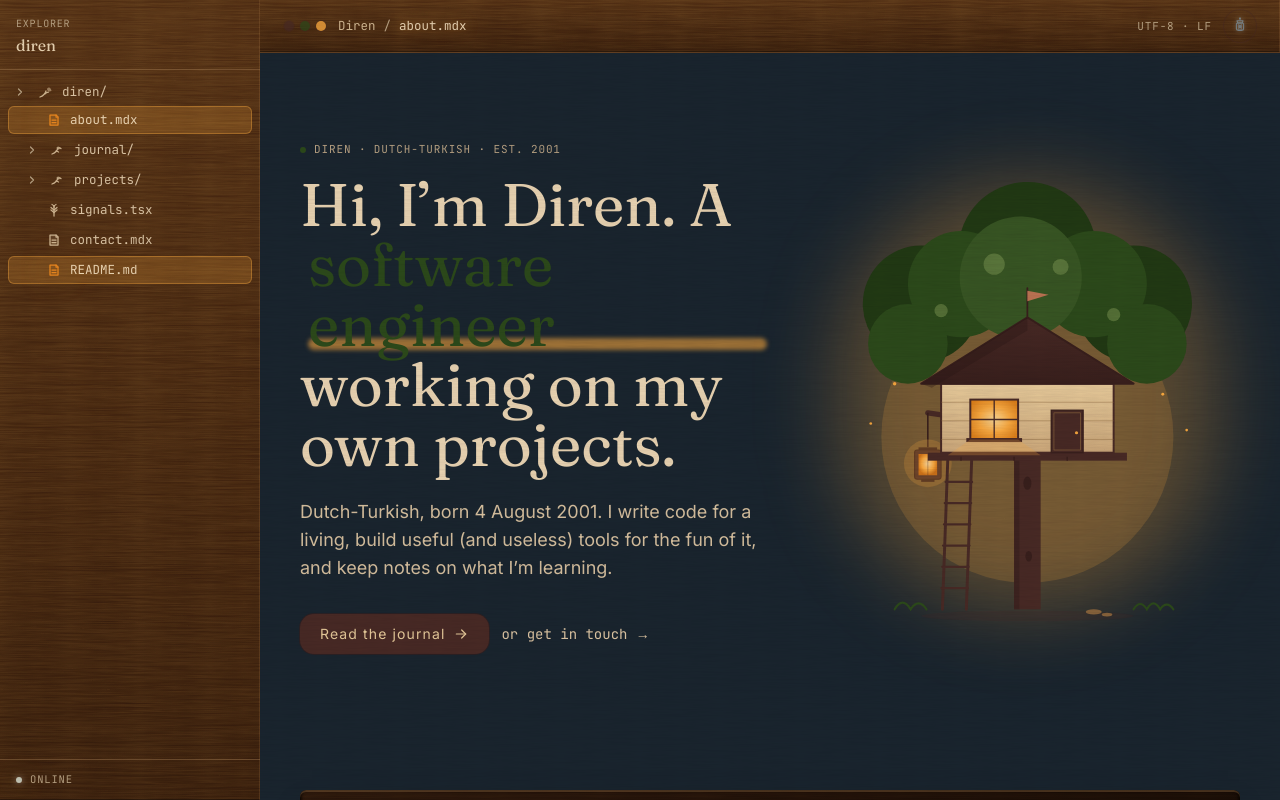
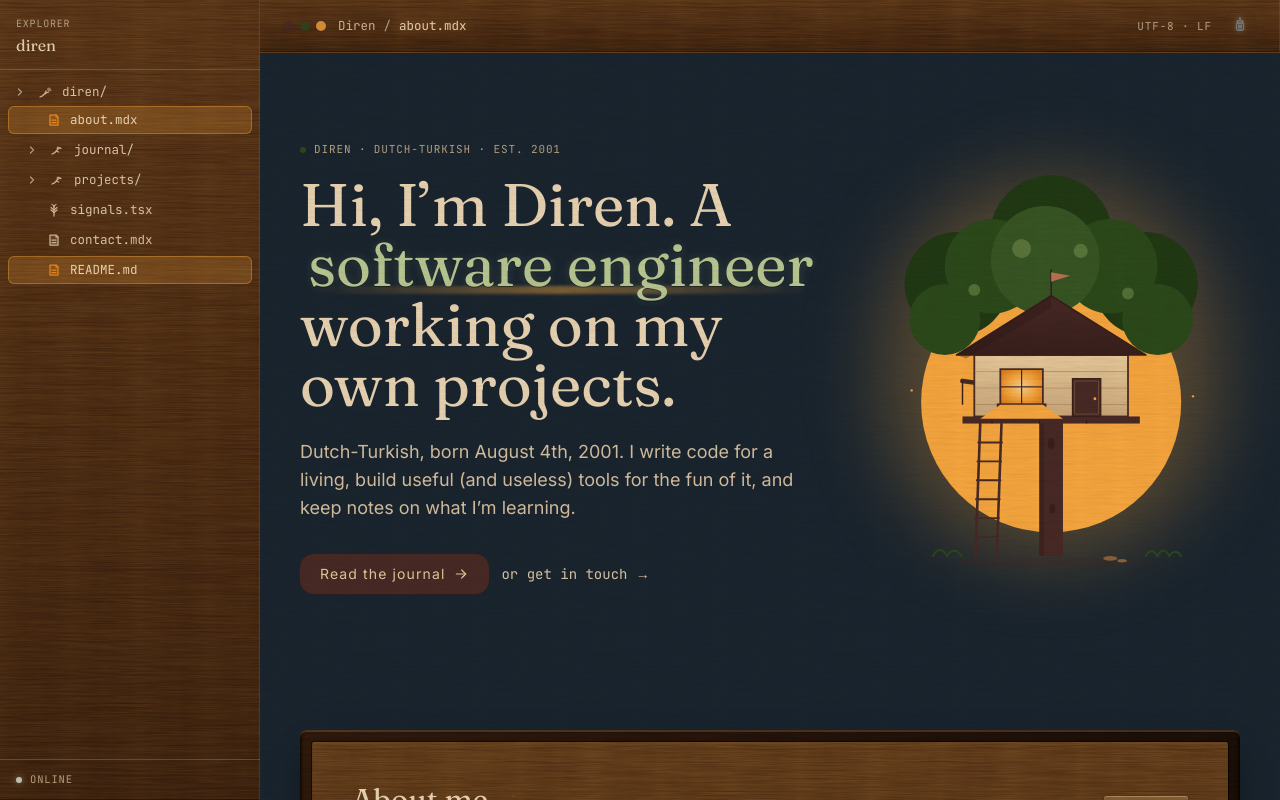
Before and after one commit to TsDiren22/TreehouseBlog, a Next.js app: page / in a window 1280 px wide. Both pictures are taken after a click on the button 1240 px from the left and 26 px from the top of the page. Shown: the top 800 px of the page. Built offline with nearby package versions, Linux system fonts and the light colour scheme.

Commit message:
style:Light mode turns on treehouse lights

```diff
--- a/app/globals.css
+++ b/app/globals.css
@@ -352,6 +352,16 @@
     color: #7C8B99;
     filter: drop-shadow(0 0 2px rgba(203, 213, 209, 0.4));
   }
+
+  .treehouse-art .treehouse-lit {
+    opacity: 0;
+    transition: opacity 360ms ease;
+  }
+
+  .hero-engineer-glow {
+    opacity: 0;
+    transition: opacity 260ms ease;
+  }
 }
 
 @keyframes sprout {
@@ -550,6 +560,18 @@ html[data-theme="moonlit"] .mobile-nav-panel .text-pine-700 {
 html[data-theme="moonlit"] .mobile-nav-panel [class*=\"ring-mahogany\"] {
   --tw-ring-color: rgba(255, 196, 132, 0.35) !important;
 }
+html[data-theme="moonlit"] .treehouse-art .treehouse-lit {
+  opacity: 1;
+}
+html[data-theme="moonlit"] .hero-engineer-glow {
+  opacity: 1;
+}
+html[data-theme="moonlit"] .hero-engineer-text {
+  color: #BFD7A8 !important;
+  text-shadow:
+    0 1px 0 rgba(0, 0, 0, 0.35),
+    0 0 10px rgba(191, 215, 168, 0.18);
+}
 html[data-theme="moonlit"] .app-sidebar .tree-row:hover {
   background-color: rgba(255, 196, 132, 0.12);
   color: #F1E4CD !important;
--- a/app/page.tsx
+++ b/app/page.tsx
@@ -28,11 +28,13 @@ function Hero() {
         <h1 className="font-serif text-[2.25rem] leading-[1.08] text-mahogany
                        sm:text-5xl sm:leading-[1.05] md:text-6xl">
           Hi, I&rsquo;m Diren. A
-          <span className="relative ml-2 inline-block">
-            <span className="relative z-10 text-pine">software engineer</span>
+          <span className="relative ml-2 inline-block whitespace-nowrap">
+            <span className="hero-engineer-text relative z-10 text-pine">software engineer</span>
             <span
               aria-hidden="true"
-              className="absolute inset-x-0 bottom-1 -z-10 h-3 rounded-full bg-lantern/60 blur-[2px]"
+              className="hero-engineer-glow absolute left-1 right-1 bottom-0 -z-10 h-2 rounded-full
+                         bg-gradient-to-r from-lantern/0 via-lantern/45 to-lantern/0
+                         blur-[1.5px]"
             />
           </span>
           {" "}working on my own projects.
@@ -40,7 +42,7 @@ function Hero() {
 
         <p className="mt-5 max-w-xl font-sans text-[15px] leading-relaxed text-bark-700
                       sm:mt-6 sm:text-base md:text-lg">
-          Dutch-Turkish, born 4 August 2001. I write code for a living,
+          Dutch-Turkish, born August 4th, 2001. I write code for a living,
           build useful (and useless) tools for the fun of it, and keep notes on what
           I&rsquo;m learning.
         </p>
@@ -85,7 +87,7 @@ function About() {
                 I&rsquo;m a software engineer from the Netherlands with
                 Turkish roots. I grew up between two languages, two cuisines,
                 and one keyboard. Born on{" "}
-                <span className="text-mahogany">4 August 2001</span>. I&rsquo;ve been near a computer for most of my life.
+                <span className="text-mahogany">August 4th, 2001</span>. I&rsquo;ve been near a computer for most of my life.
               </p>
               <p>
                 Professionally I build software for a living. I like the work most when it&rsquo;s a mix of deep engineering and honest design.
--- a/components/Treehouse.tsx
+++ b/components/Treehouse.tsx
@@ -1,13 +1,16 @@
 import type { SVGProps } from "react";
 
 export function Treehouse(props: SVGProps<SVGSVGElement>) {
+  const { className = "", ...svgProps } = props;
+
   return (
     <svg
       viewBox="0 0 320 360"
       fill="none"
       aria-labelledby="treehouse-title"
       role="img"
-      {...props}
+      className={`treehouse-art ${className}`.trim()}
+      {...svgProps}
     >
       <title id="treehouse-title">
         A small wooden treehouse nestled in a pine canopy, with a lit
@@ -35,7 +38,7 @@ export function Treehouse(props: SVGProps<SVGSVGElement>) {
         </linearGradient>
       </defs>
 
-      <circle cx="160" cy="210" r="110" fill="#FFB347" opacity="0.18" />
+      <circle className="treehouse-lit" cx="160" cy="210" r="110" fill="#FFB347" opacity="0.18" />
 
       <g>
         <circle cx="80"  cy="110" r="44" fill="#223D16" />
@@ -73,10 +76,11 @@ export function Treehouse(props: SVGProps<SVGSVGElement>) {
           x="75" y="220" width="20" height="22" rx="2"
           fill="#4A2C2A" stroke="#3A2120" strokeWidth="0.8"
         />
-        <rect x="78" y="223" width="14" height="16" fill="url(#lanternGlow)" />
+        <rect x="78" y="223" width="14" height="16" fill="#5E4A37" />
+        <rect className="treehouse-lit" x="78" y="223" width="14" height="16" fill="url(#lanternGlow)" />
         <line x1="85" y1="223" x2="85" y2="239" stroke="#3A2120" strokeWidth="0.6" opacity="0.5" />
         <rect x="80" y="242" width="10" height="2" fill="#3A2120" />
-        <circle cx="85" cy="230" r="18" fill="#FFB347" opacity="0.22" />
+        <circle className="treehouse-lit" cx="85" cy="230" r="18" fill="#FFB347" opacity="0.22" />
       </g>
 
       <rect x="85" y="222" width="150" height="6" fill="#4A2C2A" />
@@ -90,16 +94,17 @@ export function Treehouse(props: SVGProps<SVGSVGElement>) {
       <line x1="95"  y1="198" x2="225" y2="198" stroke="#8C6A44" strokeWidth="0.6" opacity="0.55" />
       <line x1="95"  y1="212" x2="225" y2="212" stroke="#8C6A44" strokeWidth="0.6" opacity="0.55" />
 
-      <rect x="117" y="182" width="36" height="30" fill="url(#windowGlow)" />
+      <rect x="117" y="182" width="36" height="30" fill="#6A5845" />
+      <rect className="treehouse-lit" x="117" y="182" width="36" height="30" fill="url(#windowGlow)" />
       <rect x="117" y="182" width="36" height="30" fill="none" stroke="#4A2C2A" strokeWidth="1.5" />
       <line x1="135" y1="182" x2="135" y2="212" stroke="#4A2C2A" strokeWidth="1" />
       <line x1="117" y1="197" x2="153" y2="197" stroke="#4A2C2A" strokeWidth="1" />
       <rect x="114" y="211" width="42" height="3" fill="#4A2C2A" />
-      <path d="M 117 212 L 100 224 L 170 224 L 153 212 Z" fill="#FFB347" opacity="0.25" />
+      <path className="treehouse-lit" d="M 117 212 L 100 224 L 170 224 L 153 212 Z" fill="#FFB347" opacity="0.25" />
 
       <rect x="178" y="190" width="24" height="32" fill="#4A2C2A" stroke="#3A2120" strokeWidth="1" />
       <rect x="180" y="192" width="20" height="28" fill="none" stroke="#8C6A44" strokeWidth="0.5" />
-      <circle cx="197" cy="207" r="1.2" fill="#FFB347" />
+      <circle className="treehouse-lit" cx="197" cy="207" r="1.2" fill="#FFB347" />
 
       <path
         d="M 80 170 L 160 120 L 240 170 Z"
@@ -143,10 +148,10 @@ export function Treehouse(props: SVGProps<SVGSVGElement>) {
       <ellipse cx="210" cy="342" rx="6" ry="2" fill="#8C6A44" />
       <ellipse cx="220" cy="344" rx="4" ry="1.5" fill="#8C6A44" />
 
-      <circle cx="60"  cy="170" r="1.3" fill="#FFB347" />
-      <circle cx="262" cy="178" r="1.1" fill="#FFB347" />
-      <circle cx="42"  cy="200" r="1"   fill="#FFB347" />
-      <circle cx="280" cy="205" r="1"   fill="#FFB347" />
+      <circle className="treehouse-lit" cx="60"  cy="170" r="1.3" fill="#FFB347" />
+      <circle className="treehouse-lit" cx="262" cy="178" r="1.1" fill="#FFB347" />
+      <circle className="treehouse-lit" cx="42"  cy="200" r="1"   fill="#FFB347" />
+      <circle className="treehouse-lit" cx="280" cy="205" r="1"   fill="#FFB347" />
     </svg>
   );
 }
```
